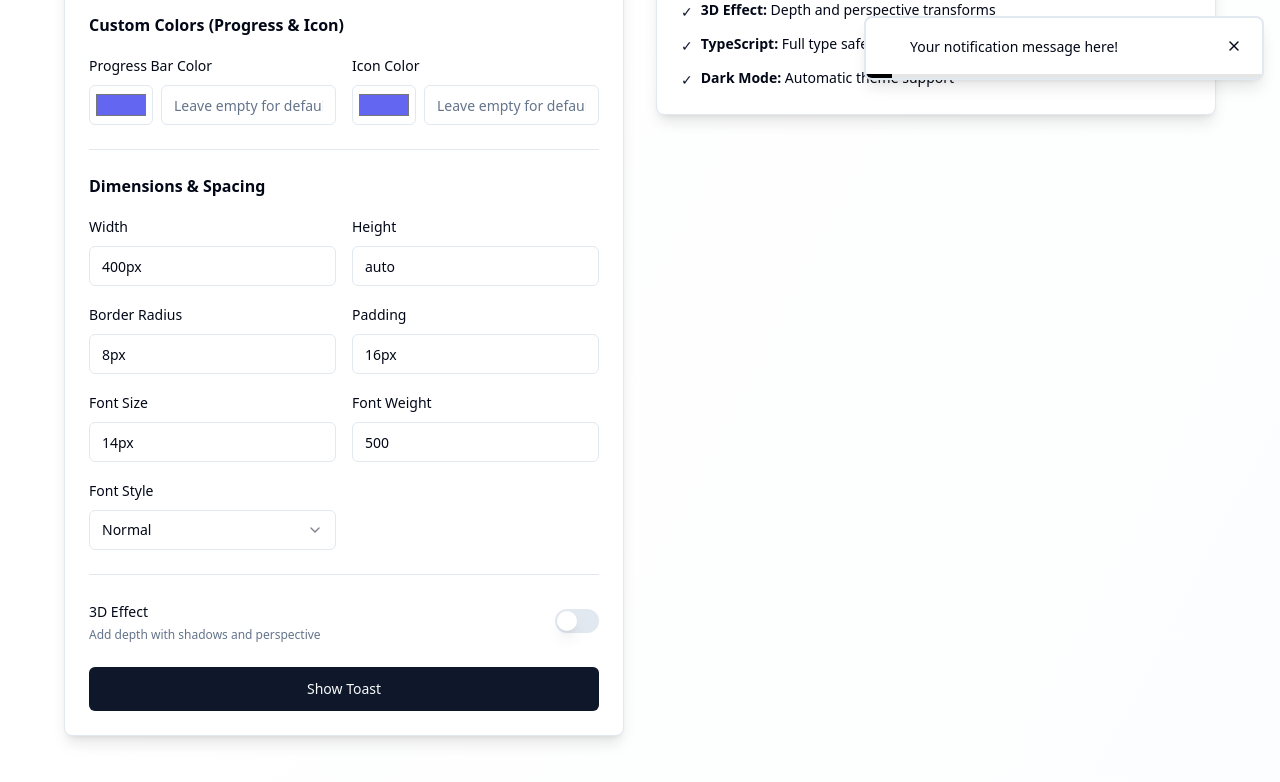
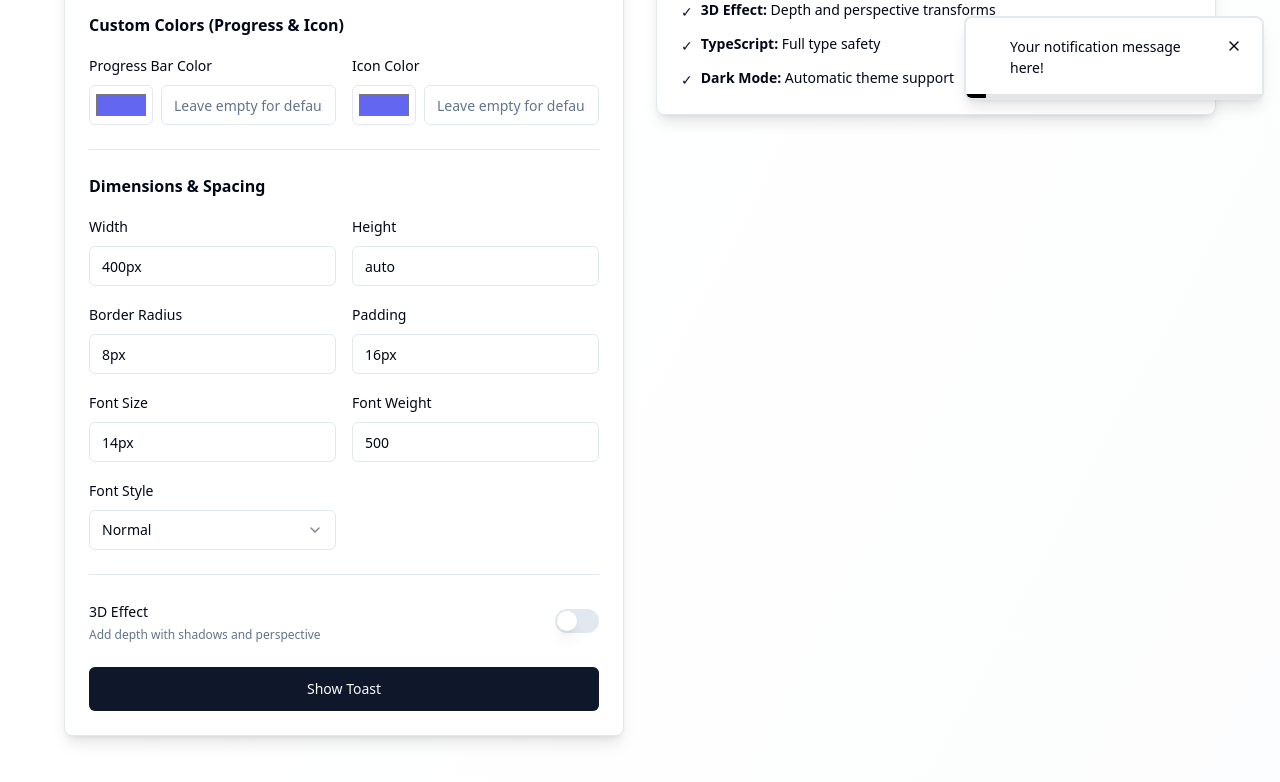
Before and after one commit to raj15021996/toastify-zen, a React (Vite) app: page / in a window 1280 px wide. Both pictures are taken after a click on the button "Show Toast". Shown: the part 1653-2435 px from the top of the page. Built offline with nearby package versions, Linux system fonts and the light colour scheme; the HTML template or start-up script is replaced by a standard one.

Commit message:
Fix toaster container width and border radius

```diff
--- a/src/components/Toaster/ToastItem.tsx
+++ b/src/components/Toaster/ToastItem.tsx
@@ -149,7 +149,6 @@ export const ToastItem: React.FC<ToastItemProps> = ({ toast, onClose }) => {
     color: toast.customStyles?.textColor || (isLightTheme ? '#000000' : typeColors.text),
     borderColor: isLightTheme ? typeColors.bg : typeColors.border,
     fontSize: toast.customStyles?.fontSize || '14px',
-    borderRadius: toast.customStyles?.borderRadius || '0.5rem',
     width: toast.customStyles?.width,
     height: toast.customStyles?.height,
     boxShadow: toast.customStyles?.boxShadow,
@@ -175,14 +174,15 @@ export const ToastItem: React.FC<ToastItemProps> = ({ toast, onClose }) => {
         ${animationClass}
         overflow-hidden pointer-events-auto
         relative backdrop-blur-sm
-        w-full sm:w-auto
+        w-full sm:w-auto sm:max-w-[300px]
+        rounded-none sm:rounded-lg
         ${is3D ? 'shadow-2xl transform-gpu hover:scale-105 transition-all duration-300' : 'shadow-lg'}
       `}
       style={{
         ...baseStyles,
         ...gradientStyle,
         width: toast.customStyles?.width,
-        maxWidth: toast.customStyles?.width || '300px',
+        borderRadius: toast.customStyles?.borderRadius,
         transform: is3D ? 'perspective(1200px) rotateX(3deg) translateZ(20px)' : undefined,
         boxShadow: is3D
           ? `0 25px 50px -12px ${typeColors.bg.replace(')', ' / 0.4)')}, 0 0 30px ${typeColors.bg.replace(')', ' / 0.2)')}, inset 0 2px 4px rgba(255,255,255,0.2)`
```
